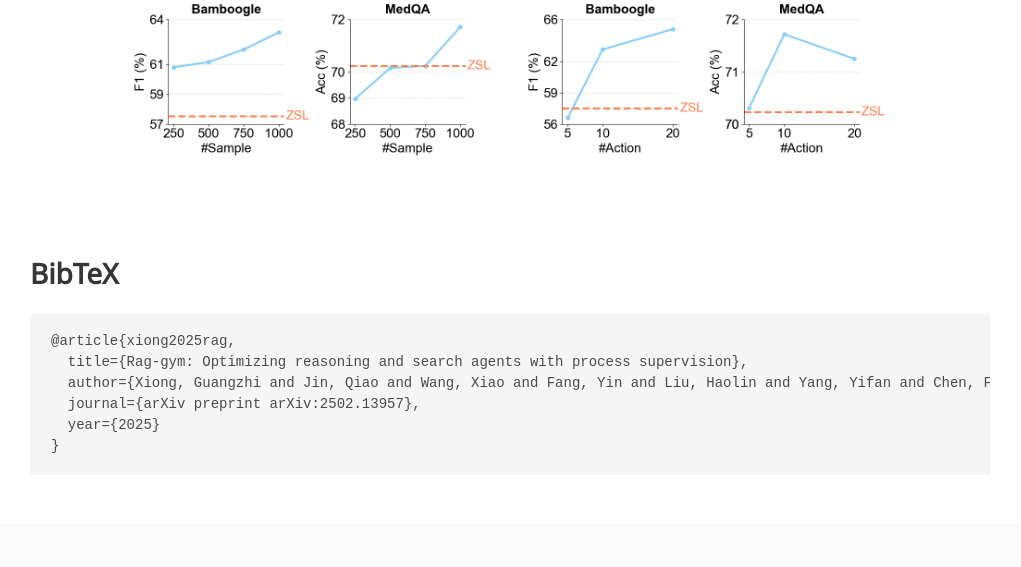
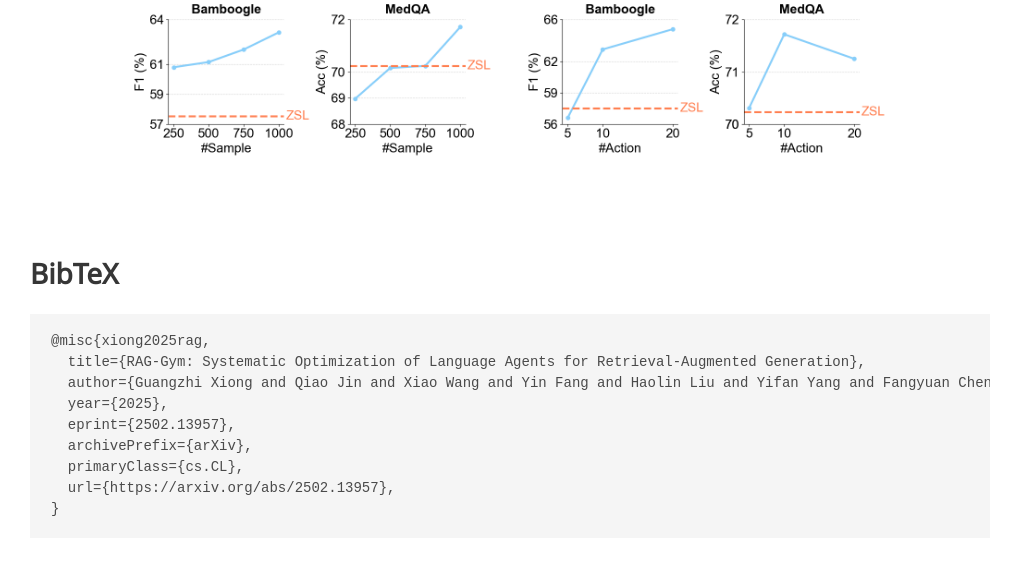
Before and after one commit to RAG-Gym/rag-gym.github.io, a plain HTML site: page docs/index.html in a window 1280 px wide. Shown: the part 6676-7243 px from the top of the page, without its empty margins (130-1151 px from the left). Drawn offline with nearby package versions, Linux system fonts and the light colour scheme; some icons are missing; a web font is replaced by a local one.

Commit message:
Change PDF link and update BibTeX citation
Updated the PDF link and BibTeX entry for RAG-Gym.

```diff
--- a/docs/index.html
+++ b/docs/index.html
@@ -150,7 +150,7 @@
             <div class="publication-links">
               <!-- PDF Link. -->
               <span class="link-block">
-                <a href="./RAG_Gym_Arxiv.pdf"
+                <a href="https://arxiv.org/abs/2502.13957"
                    class="external-link button is-normal is-rounded is-dark">
                   <span class="icon">
                       <i class="fas fa-file-pdf"></i>
@@ -505,11 +505,14 @@
 <section class="section" id="BibTeX">
   <div class="container is-max-desktop content">
     <h2 class="title">BibTeX</h2>
-    <pre><code>@article{xiong2025rag,
-  title={Rag-gym: Optimizing reasoning and search agents with process supervision},
-  author={Xiong, Guangzhi and Jin, Qiao and Wang, Xiao and Fang, Yin and Liu, Haolin and Yang, Yifan and Chen, Fangyuan and Song, Zhixing and Wang, Dengyu and Zhang, Minjia and others},
-  journal={arXiv preprint arXiv:2502.13957},
-  year={2025}
+    <pre><code>@misc{xiong2025rag,
+  title={RAG-Gym: Systematic Optimization of Language Agents for Retrieval-Augmented Generation},
+  author={Guangzhi Xiong and Qiao Jin and Xiao Wang and Yin Fang and Haolin Liu and Yifan Yang and Fangyuan Chen and Zhixing Song and Dengyu Wang and Minjia Zhang and Zhiyong Lu and Aidong Zhang},
+  year={2025},
+  eprint={2502.13957},
+  archivePrefix={arXiv},
+  primaryClass={cs.CL},
+  url={https://arxiv.org/abs/2502.13957},
 }</code></pre>
   </div>
 </section>
@@ -519,7 +522,7 @@
   <div class="container">
     <div class="content has-text-centered">
       <a class="icon-link"
-         href="./RAG_Gym_Arxiv.pdf">
+         href="https://arxiv.org/abs/2502.13957">
         <i class="fas fa-file-pdf"></i>
       </a>
       <a class="icon-link" href="https://github.com/RAG-Gym/RAG-Gym" class="external-link" disabled>
```
